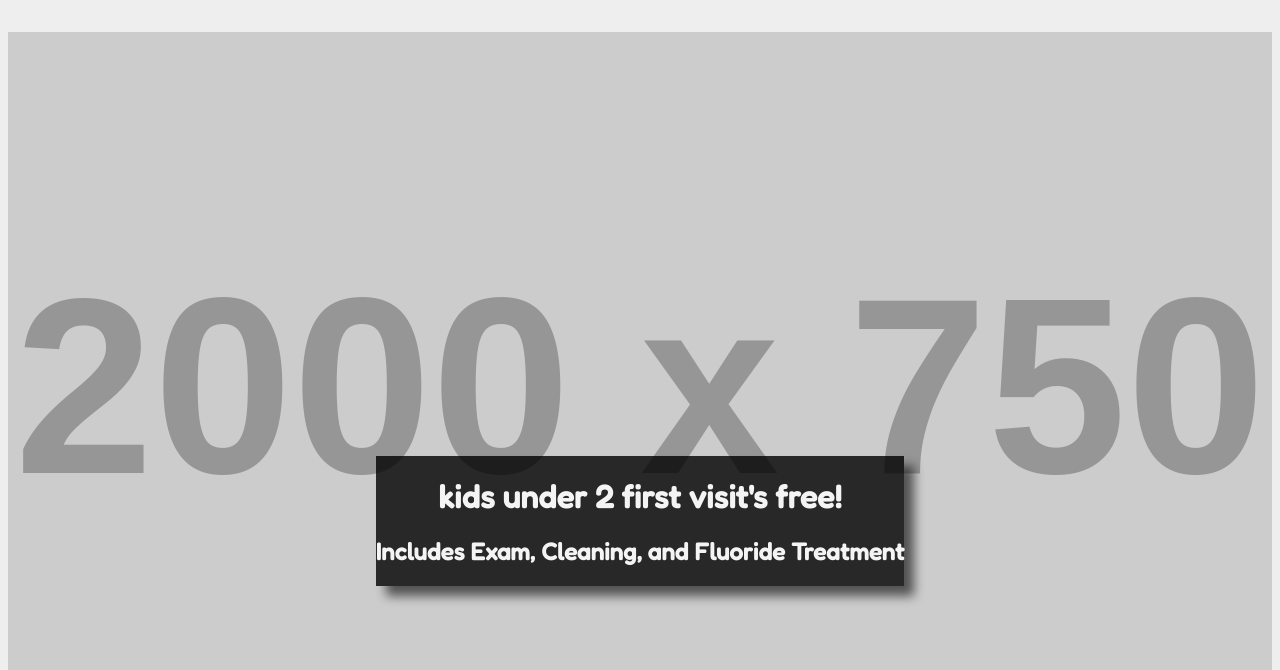
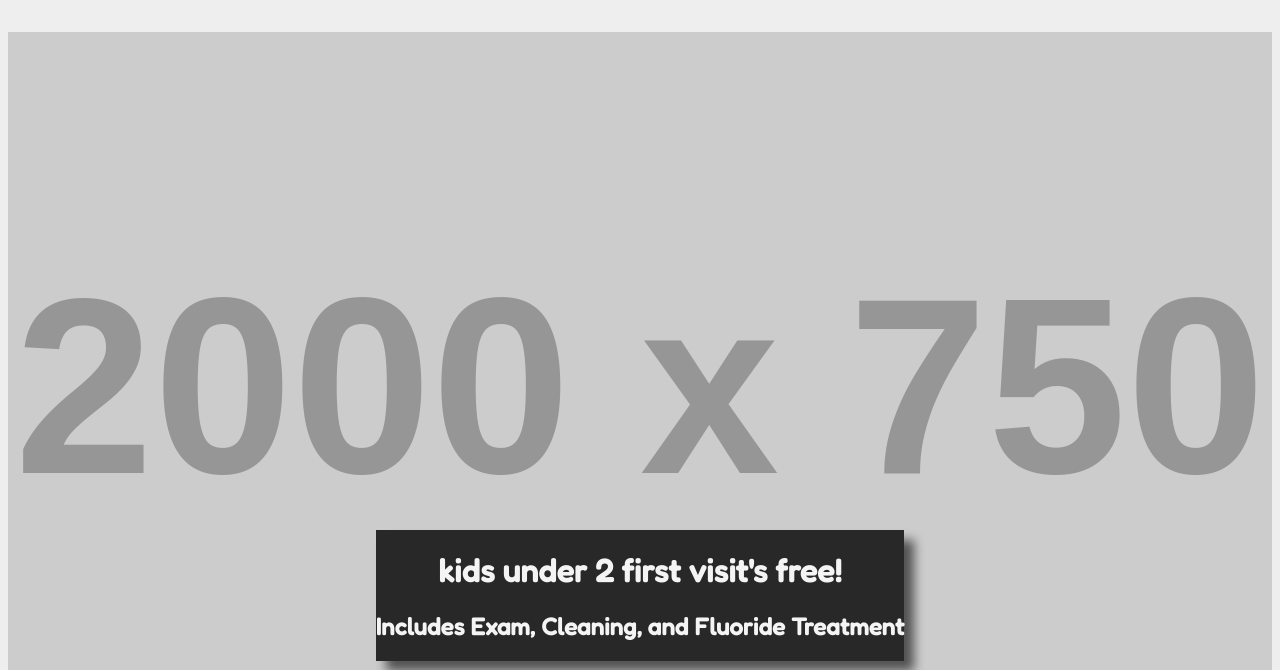
Before and after one commit to Jetmishemoto/Sunny-Pediatric-Dentistry, a plain HTML site: page index.html in a window 1280 px wide. Shown: the part 130-800 px from the top of the page. Drawn offline with Linux system fonts and the light colour scheme; placeholder pictures from the web are drawn by us.

Commit message:
Upeded Css

```diff
--- a/Styles.css
+++ b/Styles.css
@@ -28,6 +28,7 @@ h1, h2, h3, h4, h5, p, button, a{
 .navbar{
 
     display:  flex;
+    max-width: 1400px;
     align-items: center;
     justify-content: space-between;
 
@@ -219,3 +220,18 @@ h1, h2, h3, h4, h5, p, button, a{
 
 
 }
+
+
+@media screen and (max-width: 2500px) {
+    .main-box{
+        margin: 500px auto;
+       top: 20%;
+
+
+
+
+    }
+
+
+
+}
```
